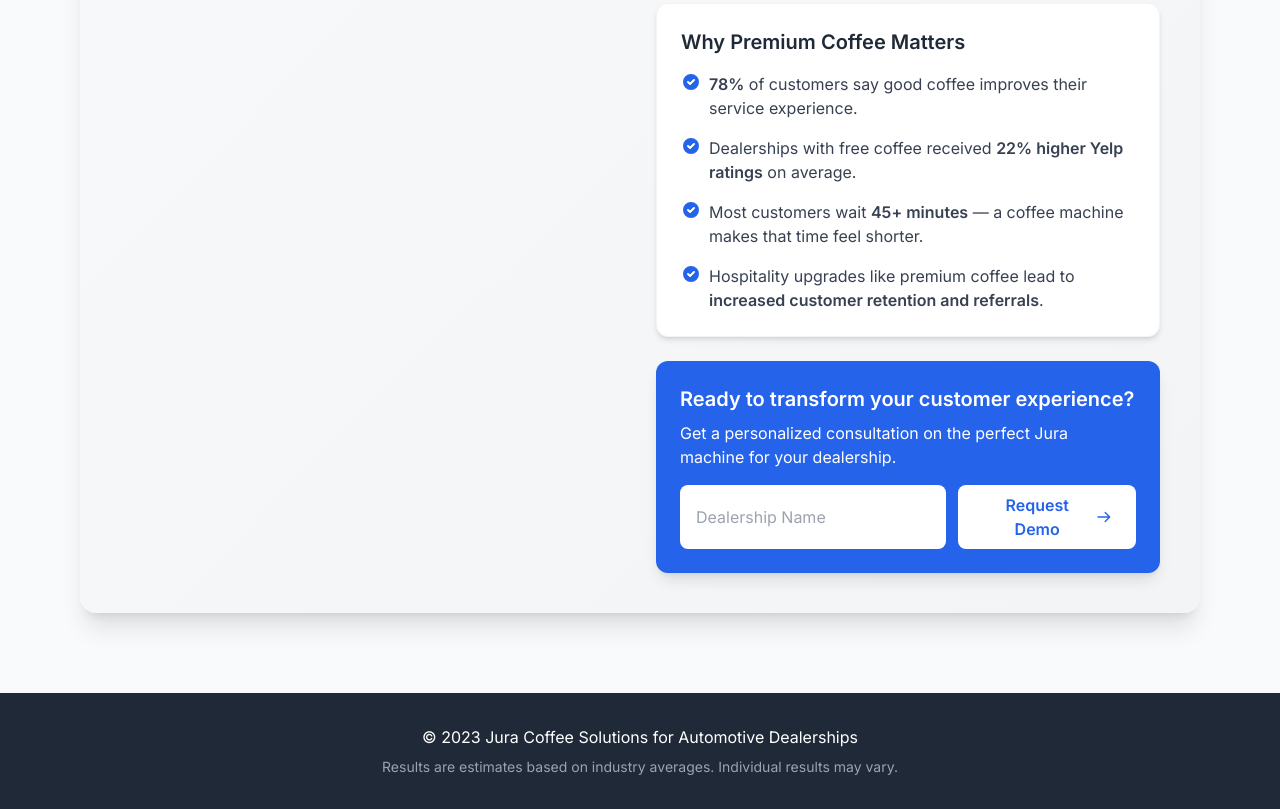
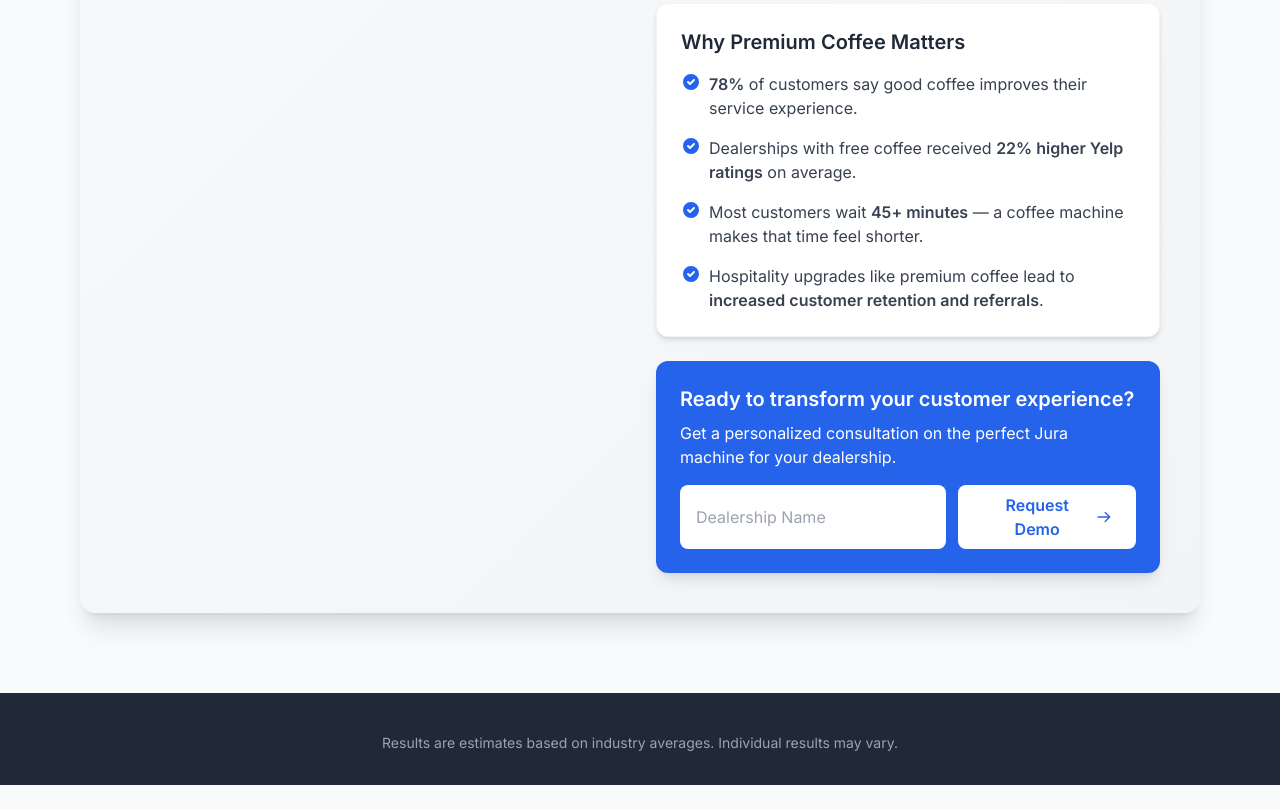
Before and after one commit to Selleryd/car-dealer-coffee-calculator, a plain HTML site: page index.html in a window 1280 px wide. Shown: the part 976-1785 px from the top of the page. After the commit the page ends 1761 px from the top, so only its background shows below. Drawn offline with nearby package versions, Linux system fonts and the light colour scheme.

Commit message:
Update index.html

```diff
--- a/index.html
+++ b/index.html
@@ -315,7 +315,6 @@
 
         <footer class="bg-gray-800 text-white py-8 mt-12">
             <div class="container mx-auto px-4 text-center">
-                <p>© 2023 Jura Coffee Solutions for Automotive Dealerships</p>
                 <p class="text-gray-400 text-sm mt-2">Results are estimates based on industry averages. Individual results may vary.</p>
             </div>
         </footer>
```
